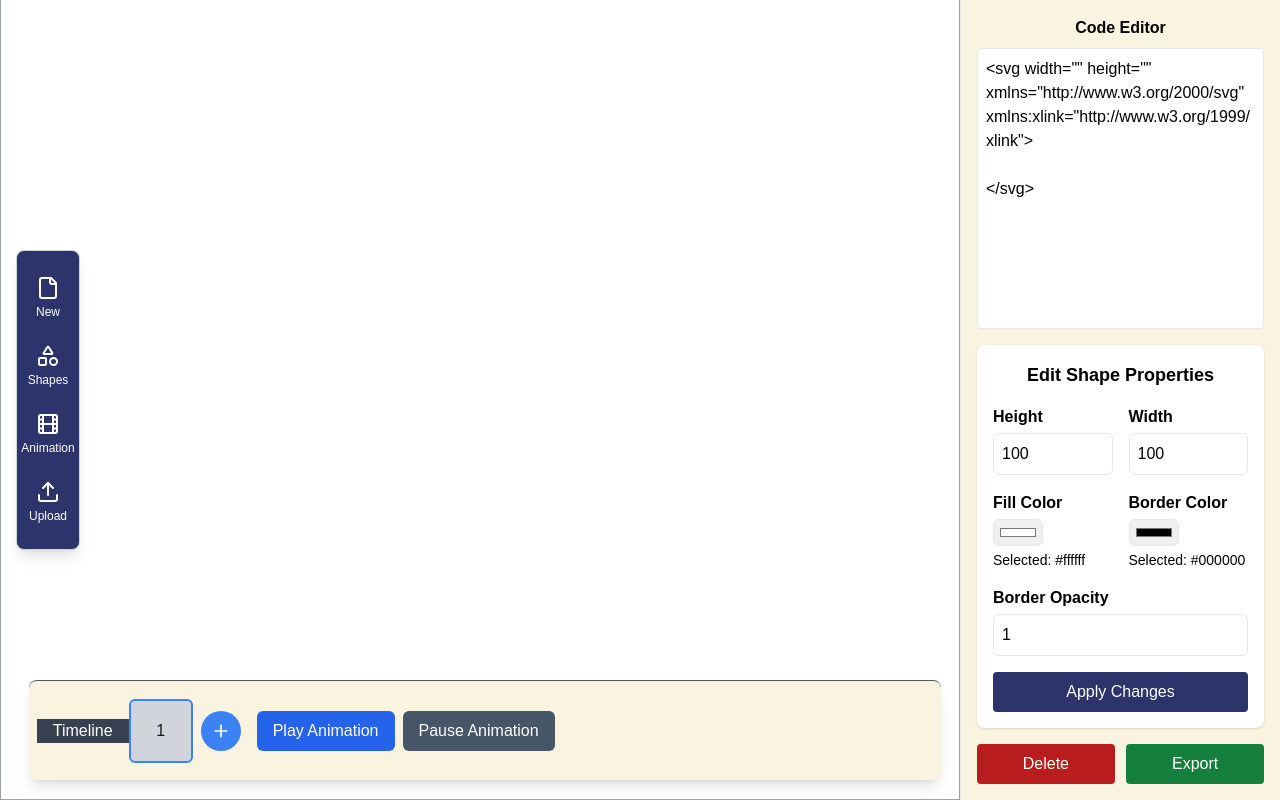
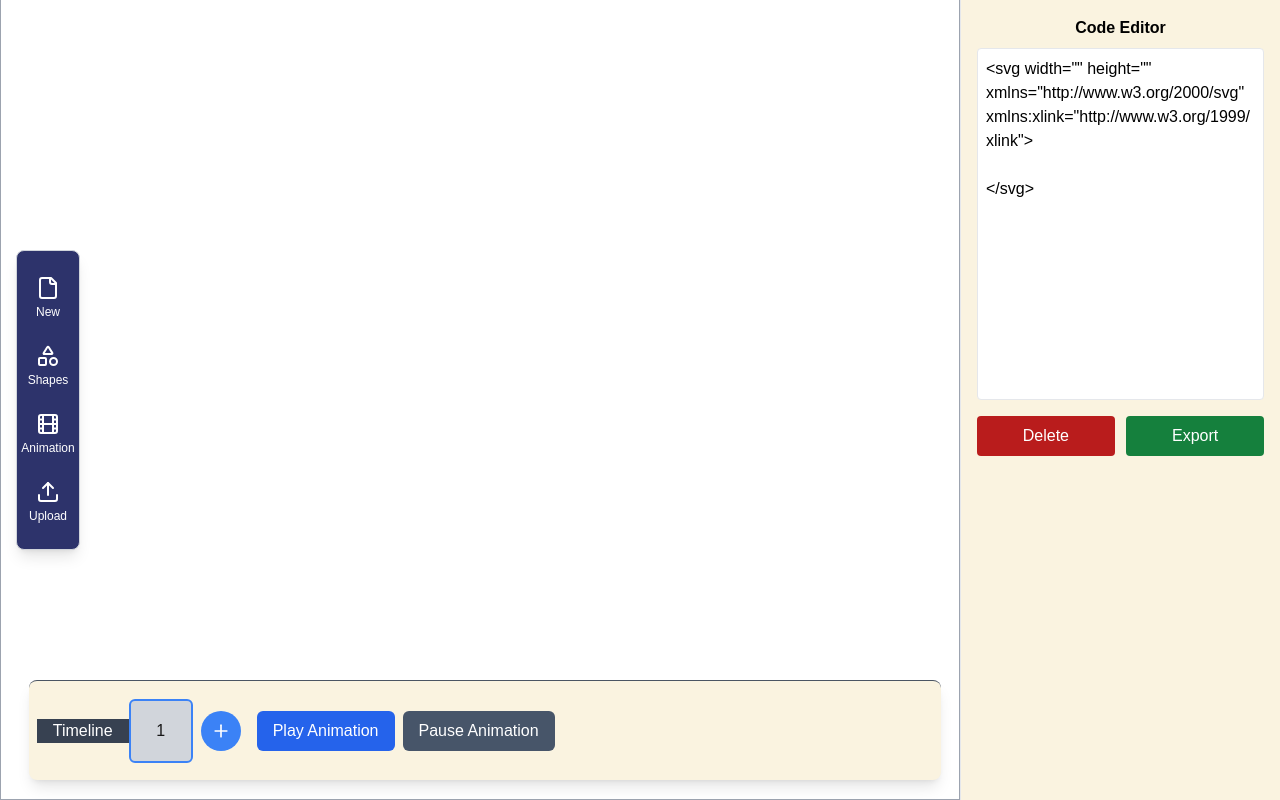
Before and after one commit to ByteQuesters/SMASH, a Next.js app: page / in a window 1280 px wide. Built offline with nearby package versions, Linux system fonts and the light colour scheme.

Commit message:
🛠️  fi : Removed permanent visiblity of property form

```diff
--- a/src/app/components/codespace.tsx
+++ b/src/app/components/codespace.tsx
@@ -2,6 +2,7 @@
 "use client";
 import { useState, useEffect } from "react";
 import useStore, { svgCodeState,itemState,framesState,indexState,frIndexState } from "../store";
+import PropertiesForm from "./PropertiesForm";
 
 export default function CodeSpace() {
   const { svgCode } = useStore() as svgCodeState;
@@ -68,82 +69,6 @@ export default function CodeSpace() {
         />
       </div>
 
-      {/* Property Editor Section (Bottom 50%) */}
-      <div className="h-1/2 flex flex-col gap-4 p-4 bg-white text-black rounded-lg shadow mt-4">
-        <h2 className="text-lg font-bold text-center">Edit Shape Properties</h2>
-        <div className="flex gap-4">
-  {/* Height */}
-  <div className="flex flex-col w-1/2">
-    <label className="font-semibold mb-1">Height</label>
-    <input
-      type="number"
-      value={parseInt(properties.height) || ""}
-      className="border p-2 rounded-md focus:ring focus:ring-blue-300 w-full"
-      onChange={(e) => handleChange("height", `${e.target.value}px`)}
-    />
-  </div>
-
-  {/* Width */}
-  <div className="flex flex-col w-1/2">
-    <label className="font-semibold mb-1">Width</label>
-    <input
-      type="number"
-      value={parseInt(properties.width) || ""}
-      className="border p-2 rounded-md focus:ring focus:ring-blue-300 w-full"
-      onChange={(e) => handleChange("width", `${e.target.value}px`)}
-    />
-  </div>
-</div>
-        {/* Border & Fill Color Side-by-Side */}
-        <div className="flex gap-4">
-          {/* Fill Color */}
-          <div className="flex flex-col w-1/2">
-            <label className="font-semibold mb-1">Fill Color</label>
-            <input
-              type="color"
-              value={properties.fillColor}
-              className="border p-1 rounded-md"
-              onChange={(e) => handleChange("fillColor", e.target.value)}
-            />
-            <span className="mt-1 text-sm">Selected: {properties.fillColor}</span>
-          </div>
-
-          {/* Border Color */}
-          <div className="flex flex-col w-1/2">
-            <label className="font-semibold mb-1">Border Color</label>
-            <input
-              type="color"
-              value={properties.borderColor}
-              className="border p-1 rounded-md"
-              onChange={(e) => handleChange("borderColor", e.target.value)}
-            />
-            <span className="mt-1 text-sm">Selected: {properties.borderColor}</span>
-          </div>
-        </div>
-
-        {/* Border Opacity */}
-        <div className="flex flex-col">
-          <label className="font-semibold mb-1">Border Opacity</label>
-          <input
-            type="number"
-            value={parseFloat(properties.borderOpacity) || ""}
-            min={0}
-            max={1}
-            step={0.1}
-            className="border p-2 rounded-md focus:ring focus:ring-blue-300"
-            onChange={(e) => handleChange("borderOpacity", e.target.value)}
-          />
-        </div>
-
-        {/* Submit Button */}
-        <button
-          onClick={handleSubmit}
-          className="bg-time text-white px-4 py-2 rounded hover:bg-time-400"
-        >
-          Apply Changes
-        </button>
-      </div>
-
       {/* Buttons Section */}
       <div className="flex justify-between mt-4">
         <button className="bg-red-700 w-[48%] text-white px-4 py-2 rounded hover:bg-red-600"
--- a/src/app/page.tsx
+++ b/src/app/page.tsx
@@ -14,14 +14,6 @@ export default function Home() {
   const [frames, setFrames] = useState<{ id: number; svg: string }[]>([]);
   const {show, setShow} = formStore();
 
-  const handleCaptureFrame = () => {
-    const newFrame = {
-      id: frames.length + 1,
-      svg: "<svg>...</svg>", // Replace with actual captured SVG
-    };
-    setFrames([...frames, newFrame]);
-  };
-
   useEffect(() => {
     console.log(pageWidth + " " + pageHeight);
   }, [pageWidth, pageHeight]);
@@ -32,8 +24,8 @@ export default function Home() {
         <Canvas width={pageWidth} height={pageHeight} />
         <Timeline />
       </div>
-      <CodeSpace />
-      {show && <PropertiesForm />}
+        <CodeSpace />
+        {show && <PropertiesForm />}
     </div>
   );
 }
```
